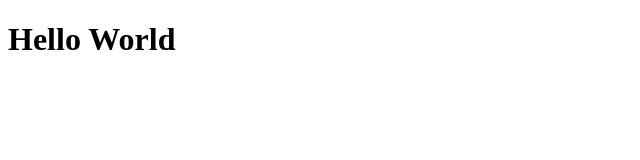
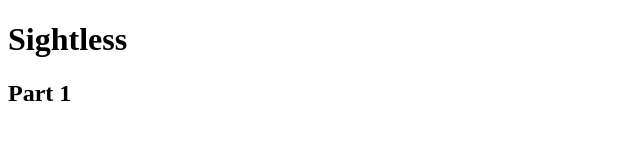
Before and after one commit to the-GUNNAR0606/the-gunnar0606.github.io, a plain HTML site: page index.html in a window 1280 px wide. Shown: the whole page, without its empty margins (0-640 px from the left). Drawn offline with Linux system fonts and the light colour scheme.

Commit message:
hdvghdfghxdfhdfhdfghdfhdfhfh

```diff
--- a/index.html
+++ b/index.html
@@ -3,10 +3,11 @@
 <html>
     <head>
         <title>
-            Hello World
+            Sightless
         </title>
     </head>
     <body>
-        <h1>Hello World</h1>
+        <h1>Sightless</h1>
+        <bold><h2>Part 1</h2></bold>
     </body>
 </html>
```
